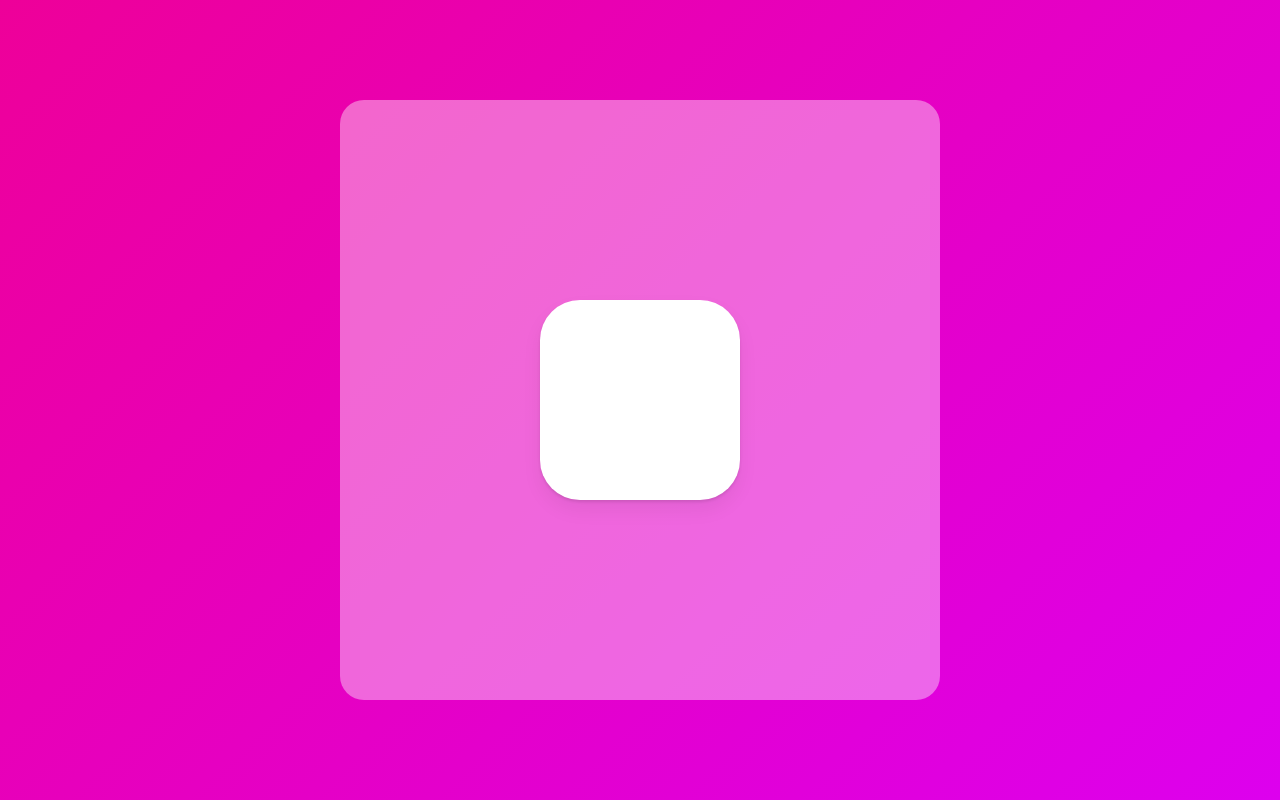
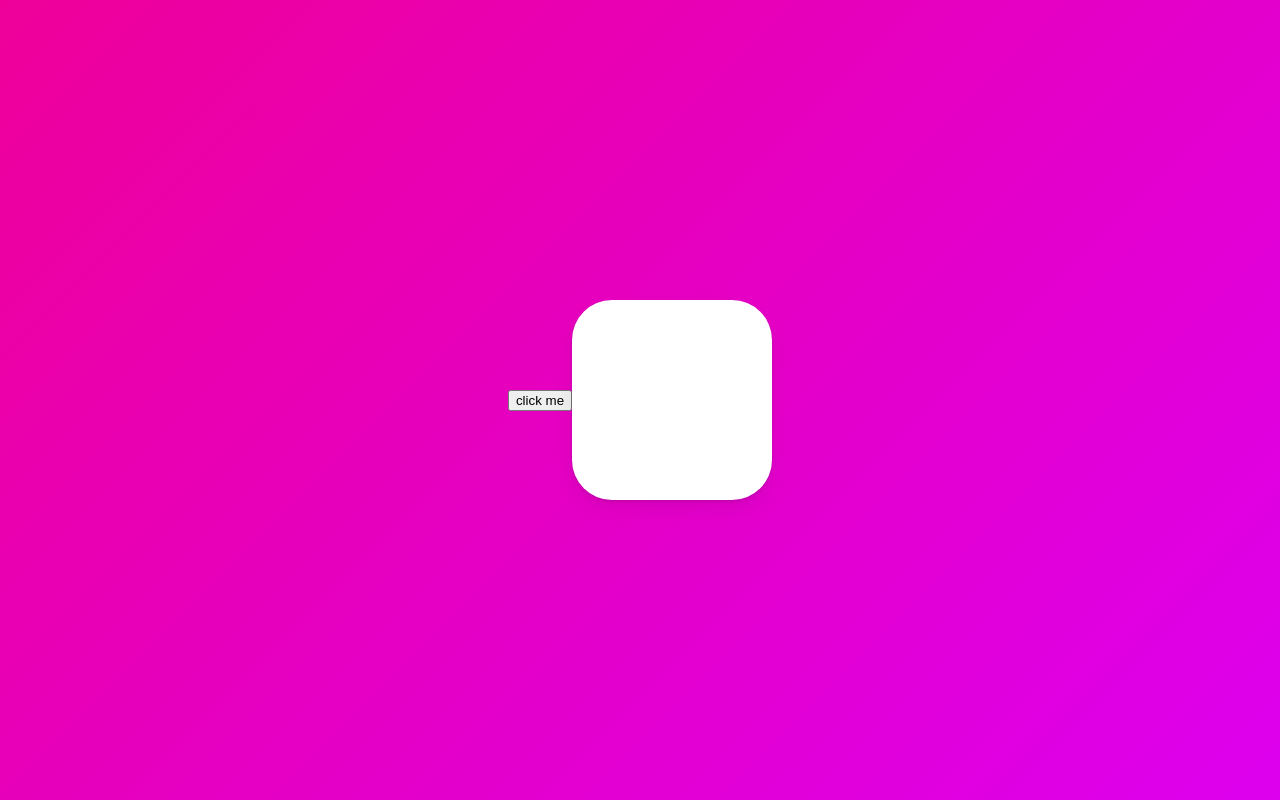
Before and after one commit to yoonjong-park/netflix-clone, a React (Create React App) app: page / in a window 1280 px wide. Built offline with nearby package versions, Linux system fonts and the light colour scheme.

Commit message:
ADD useMotionValue

```diff
--- a/src/App.tsx
+++ b/src/App.tsx
@@ -1,5 +1,10 @@
-import React, { useRef } from "react";
-import { motion, Variants } from "framer-motion";
+import React, { useEffect, useRef } from "react";
+import {
+  motion,
+  useMotionValue,
+  useMotionValueEvent,
+  Variants,
+} from "framer-motion";
 import styled from "styled-components";
 
 const Wrapper = styled.div`
@@ -66,34 +71,19 @@ const circleVariants: Variants = {
 };
 
 function App() {
-  const biggerBoxRef = useRef<HTMLDivElement>(null);
+  const x = useMotionValue(0);
+  // useMotionValue is not React Component. so NOT re rendered.
+
+  useMotionValueEvent(x, "change", l => {
+    console.log(l);
+  });
 
   return (
     <Wrapper>
-      {/* Animation */}
-      {/* <Box
-        initial={{ scale: 0 }}
-        animate={{ rotateZ: 360, scale: 1 }}
-        transition={{
-          type: "spring",
-          delay: 0.5,
-        }}
-      /> */}
-      {/* Variants */}
-      {/* <Box variants={myVaris} initial="start" animate="end" /> */}
-      <BiggerBox ref={biggerBoxRef}>
-        <Box
-          drag
-          dragSnapToOrigin
-          dragElastic={1}
-          dragConstraints={biggerBoxRef}
-          variants={boxVariants}
-          whileHover="hover"
-          whileDrag="drag"
-          whileTap="tab">
-          {/* default-parent props - initial="start" animate="end" */}
-        </Box>
-      </BiggerBox>
+      <button onClick={() => (x.get() !== 290 ? x.set(290) : x.set(0))}>
+        click me
+      </button>
+      <Box style={{ x }} drag="x" dragSnapToOrigin />
     </Wrapper>
   );
 }
```
